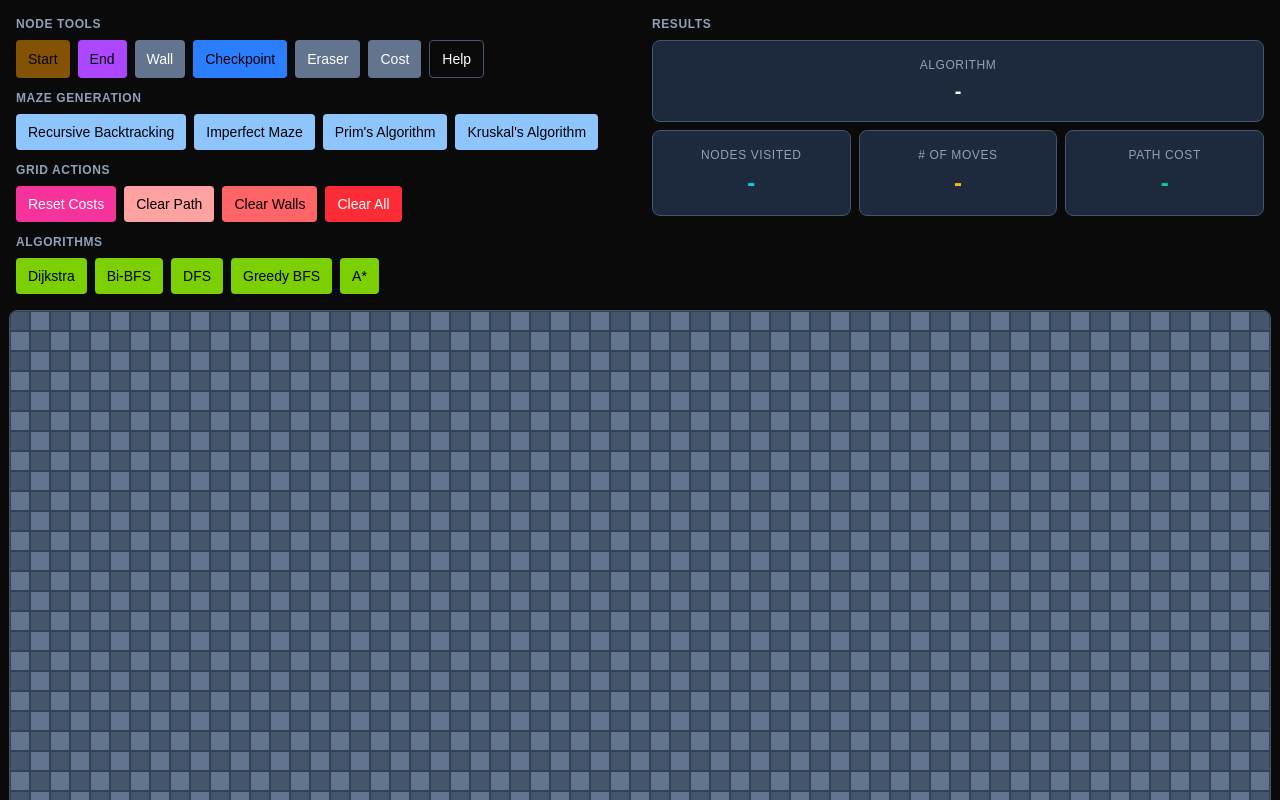
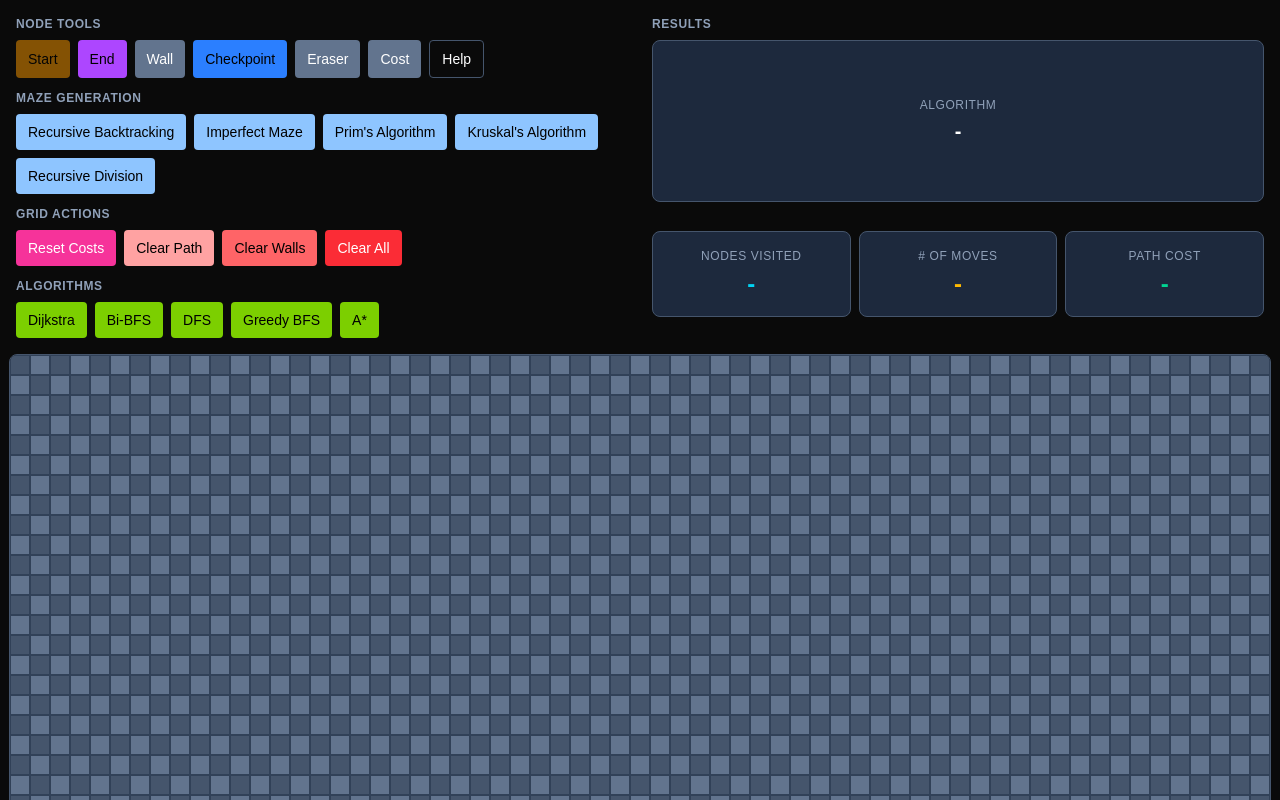
Before and after one commit to omarabdiwali/pathfinding-visualizer, a Next.js app: page / in a window 1280 px wide. Shown: the top 800 px of the page. Built offline with nearby package versions, Linux system fonts and the light colour scheme.

Commit message:
added recursive division, better class generation

```diff
--- /dev/null
+++ b/algorithms/maze/recursiveDivision.js
@@ -0,0 +1,64 @@
+import { changeElColor, clearGrid, continueRunning, sleep, WALL } from "../utils/constants";
+
+const getRandom = (lower, upper) => {
+    if (lower >= upper) return lower;
+    const randomUpper = upper - lower + 1;
+    let random = Math.floor(Math.random() * randomUpper) + lower;
+
+    if (lower % 2 == 0) {
+        random = random % 2 == 0 ? random : random + 1;
+    } else {
+        random = random % 2 != 0 ? random : random + 1;
+    }
+
+    return random > upper ? random - 2 : random;
+};
+
+const recursion = async (r1, r2, c1, c2, orientation, totalWidth) => {
+    if (!continueRunning) return;
+    if (r2 < r1 || c2 < c1) return;
+    if (r2 - r1 < 2 || c2 - c1 < 2) return;
+
+    if (orientation === 'h') {
+        const currentRow = getRandom(r1 + 1, r2 - 1);
+        const passageCol = getRandom(c1 + 1, c2 - 1);
+        const passageColEven = passageCol % 2 === 0 ? passageCol : passageCol + 1;
+
+        for (let x = c1; x <= c2; x++) {
+            if (x !== passageColEven) {
+                const pos = currentRow * totalWidth + x;
+                changeElColor(pos, WALL);
+                await sleep(3);
+            }
+        }
+
+        const newOrientationTop = (currentRow - 1 - r1) > (c2 - c1) ? 'h' : 'v';
+        const newOrientationBot = (r2 - (currentRow + 1)) > (c2 - c1) ? 'h' : 'v';
+        await recursion(r1, currentRow - 1, c1, c2, newOrientationTop, totalWidth);
+        await recursion(currentRow + 1, r2, c1, c2, newOrientationBot, totalWidth);
+    }
+    else {
+        const currentCol = getRandom(c1 + 1, c2 - 1);
+        const passageRow = getRandom(r1 + 1, r2 - 1);
+        const passageRowEven = passageRow % 2 === 0 ? passageRow : passageRow + 1;
+
+        for (let y = r1; y <= r2; y++) {
+            if (y !== passageRowEven) {
+                const pos = y * totalWidth + currentCol;
+                changeElColor(pos, WALL);
+                await sleep(3);
+            }
+        }
+
+        const newOrientationLeft = (currentCol - 1 - c1) > (r2 - r1) ? 'v' : 'h';
+        const newOrientationRight = (c2 - (currentCol + 1)) > (r2 - r1) ? 'v' : 'h';
+        await recursion(r1, r2, c1, currentCol - 1, newOrientationLeft, totalWidth);
+        await recursion(r1, r2, currentCol + 1, c2, newOrientationRight, totalWidth);
+    }
+};
+
+export const recursiveDivision = async (width, height) => {
+    clearGrid(width, height, true, true);
+    const orientation = width > height ? 'v' : 'h';
+    await recursion(0, height - 1, 0, width - 1, orientation, width);
+};
--- a/algorithms/utils/HelpModal.js
+++ b/algorithms/utils/HelpModal.js
@@ -40,7 +40,9 @@ const helpSections = {
     **Prim's Algorithm**
     Begins with a single cell and grows the maze by randomly adding frontier cells. Creates a more organic, branching maze with many short dead ends.
     **Kruskal's Algorithm**
-    Treats each cell as a separate set and randomly connects them by removing walls between disjoint sets. Results in a uniform, evenly distributed maze.`
+    Treats each cell as a separate set and randomly connects them by removing walls between disjoint sets. Results in a uniform, evenly distributed maze.
+    **Recursive Division**
+    Starts with an open grid and repeatedly divides it with walls containing random passages. Produces a structured maze with clear horizontal and vertical divisions.`
   },
   visualization: {
     tab: "Animation",
--- a/pages/index.js
+++ b/pages/index.js
@@ -11,13 +11,36 @@ import { aStar } from "@/algorithms/pathfinding/astar";
 import { recursiveBacktracking, imperfectMaze } from "@/algorithms/maze/recursiveBacktracking";
 import { primsAlgorithm } from "@/algorithms/maze/primsAlgorithm";
 import { kruskalsAlgorithm } from "@/algorithms/maze/kruskalsAlgorithm";
+import { recursiveDivision } from "@/algorithms/maze/recursiveDivision";
+
+const classes = {
+  maze: "px-3 py-2 rounded text-sm font-medium cursor-pointer transition-all text-black",
+  algorithms: "px-3 py-2 rounded text-sm font-medium cursor-pointer transition-all text-black",
+  nodes: "px-3 py-2 rounded text-sm font-medium transition-all",
+  stop: "px-4 py-2 rounded text-sm font-medium cursor-pointer hover:bg-red-800 bg-red-700 transition-all hover:scale-105 text-white animate-pulse",
+
+  nodeSelectedCl: 'opacity-50 cursor-not-allowed text-black',
+  nodeNormalCl: 'cursor-pointer hover:opacity-80 hover:scale-105 text-black',
+  nodeAltSelectedCl: 'bg-slate-700 cursor-not-allowed text-white',
+  nodeAltNormalCl: 'bg-slate-500 cursor-pointer hover:bg-slate-600 hover:scale-105 text-white',
+
+  mazeNormalCl: "hover:bg-blue-400 bg-blue-300 hover:scale-105 transition-all",
+  mazeSelectedCl: "bg-blue-400 opacity-50",
+
+  algorithmsNormalCl: "hover:bg-lime-600 bg-lime-500 hover:scale-105 transition-all",
+  algorithmsSelectedCl: "bg-lime-600 opacity-50",
+}
+
+const getGridActionsClass = (bgColor, textColor) => {
+  return `px-3 py-2 rounded text-sm font-medium cursor-pointer ${bgColor} transition-all hover:scale-105 text-${textColor}`
+}
 
 export default function Home() {
   const [startPos, setStartPos] = useState(null);
   const [endPos, setEndPos] = useState(null);
-  const [status, setStatus] = useState('start');
-  const [running, setRunning] = useState(false);
-  const [maze, setMaze] = useState(false);
+  const [tool, setTool] = useState('start');
+  const [running, setRunning] = useState(null);
+  const [maze, setMaze] = useState(null);
   const [lastOp, setLastOp] = useState("");
   const [checkpoints, setCheckpoints] = useState([]);
   const [result, setResult] = useState('');
@@ -33,13 +56,25 @@ export default function Home() {
   const gridRef = useRef(null);
   const intervalRef = useRef(null);
 
+  const getActiveButtonClass = (variable, target) => {
+    if (variable == 'maze') {
+      return maze == target ? classes.mazeSelectedCl : classes.mazeNormalCl;
+    } else if (variable == 'algorithms') {
+      return running == target ? classes.algorithmsSelectedCl : classes.algorithmsNormalCl;
+    } else if (variable == 'tool' || variable == 'tool-alt') {
+      const normal = variable == 'tool' ? classes.nodeNormalCl : classes.nodeAltNormalCl;
+      const selected = variable == 'tool' ? classes.nodeSelectedCl : classes.nodeAltSelectedCl;
+      return tool == target ? selected : normal;
+    }
+  }
+
   const onHoldDown = () => {
-    if (intervalRef.current || running || (status != 'wall' && status != 'eraser')) return;
+    if (intervalRef.current || running || (tool != 'wall' && tool != 'eraser')) return;
     intervalRef.current = true;
   }
 
   const onMove = (e) => {
-    if (!intervalRef.current || running || (status != 'wall' && status != 'eraser')) return;
+    if (!intervalRef.current || running || (tool != 'wall' && tool != 'eraser')) return;
     clickSquare(e);
   }
 
@@ -61,7 +96,7 @@ export default function Home() {
     stopFocused();
     updateRunning(true);
     setResult('');
-    setRunning(true);
+    setRunning(algo);
 
     const positions = [startPos, ...checkpoints, endPos];
     const func = algo == 'dijkstra' ? dijkstraAlgorithm : algo == 'bi' ? biDirectionalBFS
@@ -69,21 +104,22 @@ export default function Home() {
 
     func(positions, width, height, costs).then(res => {
       setResult(res);
-      setRunning(false);
+      setRunning(null);
       setLastOp('algorithm');
     });
   }
 
-  const generateMaze = async (algo) => {
+  const generateMaze = (algo) => {
     if (running || maze) return;
 
     stopFocused();
     updateRunning(true);
-    setMaze(true);
+    setMaze(algo);
 
-    const func = algo == 'imperfect' ? imperfectMaze : algo == 'prims' ? primsAlgorithm : algo == 'kruskals' ? kruskalsAlgorithm : recursiveBacktracking;
+    const func = algo == 'imperfect' ? imperfectMaze : algo == 'prims' ? primsAlgorithm
+    : algo == 'kruskals' ? kruskalsAlgorithm : algo == 'division' ? recursiveDivision : recursiveBacktracking;
     func(width, height).then(() => {
-      setMaze(false);
+      setMaze(null);
       setLastOp("maze");
     })
   }
@@ -139,7 +175,7 @@ export default function Home() {
   const stopRunning = () => {
     if (!running) return;
     updateRunning(false);
-    setRunning(false);
+    setRunning(null);
   }
 
   const clickSquare = (e) => {
@@ -150,7 +186,7 @@ export default function Home() {
     let el = e.target.id == '' ? e.target.parentElement : e.target;
     let newPos = parseInt(el.id);
 
-    if (status == 'start') {
+    if (tool == 'start') {
       if (startPos == newPos) return;
 
       if (startPos != null) {
@@ -174,7 +210,7 @@ export default function Home() {
       }
       setStartPos(newPos);
     }
-    else if (status == 'end') {
+    else if (tool == 'end') {
       if (endPos == newPos) return;
 
       if (endPos != null) {
@@ -198,8 +234,8 @@ export default function Home() {
       }
       setEndPos(newPos);
     }
-    else if (status == 'wall' || status == 'eraser') {
-      const newNode = status == 'wall' ? WALL : newPos % 2 == 0 ? EMPTY_EVEN : EMPTY_ODD;
+    else if (tool == 'wall' || tool == 'eraser') {
+      const newNode = tool == 'wall' ? WALL : newPos % 2 == 0 ? EMPTY_EVEN : EMPTY_ODD;
 
       if (startPos == newPos) {
         el.classList.replace(START, newNode);
@@ -220,7 +256,7 @@ export default function Home() {
         el.classList.add(newNode);
       }
     }
-    else if (status == 'checkpoint') {
+    else if (tool == 'checkpoint') {
       if (checkpoints.includes(newPos)) return;
 
       if (newPos == startPos) {
@@ -238,7 +274,7 @@ export default function Home() {
       prev.push(newPos);
       setCheckpoints(prev);
     }
-    else if (status == 'changeCost') {
+    else if (tool == 'changeCost') {
       if (el.classList.contains(WALL)) return;
       if (focused == newPos) {
         stopFocused();
@@ -263,10 +299,10 @@ export default function Home() {
     }
   }
 
-  const changeStatus = (value) => {
-    if (status == value) return;
+  const changeTool = (value) => {
+    if (tool == value) return;
     stopFocused();
-    setStatus(value);
+    setTool(value);
   }
 
   useEffect(() => {
@@ -288,7 +324,7 @@ export default function Home() {
 
         updateRunning(false);
 
-        setRunning(false);
+        setRunning(null);
         setStartPos(null);
         setEndPos(null);
         setCheckpoints([]);
@@ -333,45 +369,15 @@ export default function Home() {
           <div>
             <p className="text-xs uppercase tracking-wider text-slate-400 mb-2 font-semibold">Node Tools</p>
             <div className="flex flex-wrap gap-2">
-              <button
-                onClick={() => changeStatus('start')}
-                className={`px-3 py-2 rounded text-sm font-medium transition-all ${status === 'start' ? 'opacity-50 cursor-not-allowed' : 'cursor-pointer hover:opacity-80 hover:scale-105'} ${START} text-black`}
-              >
-                Start
-              </button>
-              <button
-                onClick={() => changeStatus('end')}
-                className={`px-3 py-2 rounded text-sm font-medium transition-all ${status === 'end' ? 'opacity-50 cursor-not-allowed' : 'cursor-pointer hover:opacity-80 hover:scale-105'} ${END} text-black`}
-              >
-                End
-              </button>
-              <button
-                onClick={() => changeStatus('wall')}
-                className={`px-3 py-2 rounded text-sm font-medium transition-all ${status === 'wall' ? 'bg-slate-700 cursor-not-allowed' : 'bg-slate-500 cursor-pointer hover:bg-slate-600 hover:scale-105'} text-white`}
-              >
-                Wall
-              </button>
-              <button
-                onClick={() => changeStatus('checkpoint')}
-                className={`px-3 py-2 rounded text-sm font-medium transition-all ${status === 'checkpoint' ? 'opacity-50 cursor-not-allowed' : 'cursor-pointer hover:opacity-80 hover:scale-105'} ${POINT} text-black`}
-              >
-                Checkpoint
-              </button>
-              <button
-                onClick={() => changeStatus('eraser')}
-                className={`px-3 py-2 rounded text-sm font-medium transition-all ${status === 'eraser' ? 'bg-slate-700 cursor-not-allowed' : 'bg-slate-500 cursor-pointer hover:bg-slate-600 hover:scale-105'} text-white`}
-              >
-                Eraser
-              </button>
-              <button
-                onClick={() => changeStatus('changeCost')}
-                className={`px-3 py-2 rounded text-sm font-medium transition-all ${status === 'changeCost' ? 'bg-slate-700 cursor-not-allowed' : 'bg-slate-500 cursor-pointer hover:bg-slate-600 hover:scale-105'} text-white`}
-              >
-                Cost
-              </button>
+              <button onClick={() => changeTool('start')} className={`${START} ${classes.nodes} ${getActiveButtonClass('tool', 'start')}`}>Start</button>
+              <button onClick={() => changeTool('end')} className={`${END} ${classes.nodes} ${getActiveButtonClass('tool', 'end')}`}>End</button>
+              <button onClick={() => changeTool('wall')} className={`${classes.nodes} ${getActiveButtonClass('tool-alt', 'wall')}`}>Wall</button>
+              <button onClick={() => changeTool('checkpoint')} className={`${POINT} ${classes.nodes} ${getActiveButtonClass('tool', 'checkpoint')}`}>Checkpoint</button>
+              <button onClick={() => changeTool('eraser')} className={`${classes.nodes} ${getActiveButtonClass('tool-alt', 'eraser')}`}>Eraser</button>
+              <button onClick={() => changeTool('changeCost')} className={`${classes.nodes} ${getActiveButtonClass('tool-alt', 'changeCost')}`}>Cost</button>
               <button
                 onClick={() => setShowHelp(true)}
-                className={`px-3 py-2 rounded text-sm font-medium transition-all bg-transparent border border-slate-600 hover:scale-105 text-white cursor-pointer`}
+                className={`${classes.nodes} bg-transparent border border-slate-600 hover:scale-105 text-white cursor-pointer`}
               >
                 Help
               </button>
@@ -382,67 +388,43 @@ export default function Home() {
             <p className="text-xs uppercase tracking-wider text-slate-400 mb-2 font-semibold">Maze Generation</p>
             <div className="flex flex-wrap gap-2">
               <button
-                onClick={() => generateMaze('recursive')}
-                className="px-3 py-2 rounded text-sm font-medium cursor-pointer hover:bg-blue-400 bg-blue-300 transition-all hover:scale-105 text-black"
+                onClick={() => generateMaze('recursive')} className={`${classes.maze} ${getActiveButtonClass('maze', 'recursive')}`}
               >
                 Recursive Backtracking
               </button>
               <button
-                onClick={() => generateMaze('imperfect')}
-                className="px-3 py-2 rounded text-sm font-medium cursor-pointer hover:bg-blue-400 bg-blue-300 transition-all hover:scale-105 text-black"
+                onClick={() => generateMaze('imperfect')} className={`${classes.maze} ${getActiveButtonClass('maze', 'imperfect')}`}
               >
                 Imperfect Maze
               </button>
               <button
-                onClick={() => generateMaze('prims')}
-                className="px-3 py-2 rounded text-sm font-medium cursor-pointer hover:bg-blue-400 bg-blue-300 transition-all hover:scale-105 text-black"
+                onClick={() => generateMaze('prims')} className={`${classes.maze} ${getActiveButtonClass('maze', 'prims')}`}
               >
                 Prim&#39;s Algorithm
               </button>
               <button
-                onClick={() => generateMaze('kruskals')}
-                className="px-3 py-2 rounded text-sm font-medium cursor-pointer hover:bg-blue-400 bg-blue-300 transition-all hover:scale-105 text-black"
+                onClick={() => generateMaze('kruskals')} className={`${classes.maze} ${getActiveButtonClass('maze', 'kruskals')}`}
               >
                 Kruskal&#39;s Algorithm
               </button>
-              {maze && (
-                <button
-                  onClick={stopMaze}
-                  className="px-4 py-2 rounded text-sm font-medium cursor-pointer hover:bg-red-800 bg-red-700 transition-all hover:scale-105 text-white animate-pulse"
-                >
-                  Stop
-                </button>
-              )}
+              <button
+                onClick={() => generateMaze('division')} className={`${classes.maze} ${getActiveButtonClass('maze', 'division')}`}
+              >
+                Recursive Division
+              </button>
             </div>
           </div>
 
           <div>
             <p className="text-xs uppercase tracking-wider text-slate-400 mb-2 font-semibold">Grid Actions</p>
             <div className="flex flex-wrap gap-2">
-              <button
-                onClick={() => setCosts({})}
-                className="px-3 py-2 rounded text-sm font-medium cursor-pointer hover:bg-pink-600 bg-pink-500 transition-all hover:scale-105 text-white"
-              >
-                Reset Costs
-              </button>
-              <button
-                onClick={() => !running && clearGrid(width, height, true)}
-                className="px-3 py-2 rounded text-sm font-medium cursor-pointer hover:bg-red-400 bg-red-300 transition-all hover:scale-105 text-black"
-              >
-                Clear Path
-              </button>
-              <button
-                onClick={clearAllWalls}
-                className="px-3 py-2 rounded text-sm font-medium cursor-pointer hover:bg-red-500 bg-red-400 transition-all hover:scale-105 text-black"
-              >
-                Clear Walls
-              </button>
-              <button
-                onClick={clearCompleteGrid}
-                className="px-3 py-2 rounded text-sm font-medium cursor-pointer hover:bg-red-600 bg-red-500 transition-all hover:scale-105 text-white"
-              >
-                Clear All
-              </button>
+              <button onClick={() => setCosts({})} className={getGridActionsClass('bg-pink-500', 'white')}>Reset Costs</button>
+              <button onClick={() => !running && clearGrid(width, height, true)} className={getGridActionsClass('bg-red-300', 'black')}>Clear Path</button>
+              <button onClick={clearAllWalls} className={getGridActionsClass('bg-red-400', 'black')}>Clear Walls</button>
+              <button onClick={clearCompleteGrid} className={getGridActionsClass('bg-red-500', 'white')}>Clear All</button>
+              {(maze || running) && (
+                <button onClick={maze ? stopMaze : stopRunning} className={classes.stop}>Stop</button>
+              )}
             </div>
           </div>
 
@@ -450,57 +432,44 @@ export default function Home() {
             <p className="text-xs uppercase tracking-wider text-slate-400 mb-2 font-semibold">Algorithms</p>
             <div className="flex flex-wrap gap-2">
               <button
-                onClick={() => runAlgorithm('dijkstra')}
-                className="px-3 py-2 rounded text-sm font-medium cursor-pointer hover:bg-lime-600 bg-lime-500 transition-all hover:scale-105 text-black"
+                onClick={() => runAlgorithm('dijkstra')} className={`${classes.algorithms} ${getActiveButtonClass('algorithms', 'dijkstra')}`}
               >
                 Dijkstra
               </button>
               <button
-                onClick={() => runAlgorithm('bi')}
-                className="px-3 py-2 rounded text-sm font-medium cursor-pointer hover:bg-lime-600 bg-lime-500 transition-all hover:scale-105 text-black"
+                onClick={() => runAlgorithm('bi')} className={`${classes.algorithms} ${getActiveButtonClass('algorithms', 'bi')}`}
               >
                 Bi-BFS
               </button>
               <button
-                onClick={() => runAlgorithm('dfs')}
-                className="px-3 py-2 rounded text-sm font-medium cursor-pointer hover:bg-lime-600 bg-lime-500 transition-all hover:scale-105 text-black"
+                onClick={() => runAlgorithm('dfs')} className={`${classes.algorithms} ${getActiveButtonClass('algorithms', 'dfs')}`}
               >
                 DFS
               </button>
               <button
-                onClick={() => runAlgorithm('greedy')}
-                className="px-3 py-2 rounded text-sm font-medium cursor-pointer hover:bg-lime-600 bg-lime-500 transition-all hover:scale-105 text-black"
+                onClick={() => runAlgorithm('greedy')} className={`${classes.algorithms} ${getActiveButtonClass('algorithms', 'greedy')}`}
               >
                 Greedy BFS
               </button>
               <button
-                onClick={() => runAlgorithm('aStar')}
-                className="px-3 py-2 rounded text-sm font-medium cursor-pointer hover:bg-lime-600 bg-lime-500 transition-all hover:scale-105 text-black"
+                onClick={() => runAlgorithm('aStar')} className={`${classes.algorithms} ${getActiveButtonClass('algorithms', 'aStar')}`}
               >
                 A*
               </button>
-              {running && (
-                <button
-                  onClick={stopRunning}
-                  className="px-4 py-2 rounded text-sm font-medium cursor-pointer hover:bg-red-800 bg-red-700 transition-all hover:scale-105 text-white animate-pulse"
-                >
-                  Stop
-                </button>
-              )}
             </div>
           </div>
         </div>
 
         <div className="flex-1 flex flex-col space-y-2 mt-4 lg:mt-0">
           <p className="text-xs uppercase tracking-wider text-slate-400 font-semibold">Results</p>
-
-          <div className="bg-slate-800 border border-slate-600 rounded-lg p-4 text-center">
+          <div className="bg-slate-800 content-center flex-1 border border-slate-600 rounded-lg p-4 text-center">
             <p className="text-xs uppercase tracking-wider text-slate-400 mb-1">Algorithm</p>
             <p className="text-xl font-bold text-white">
               {result?.algorithm || '-'}
             </p>
           </div>
 
+          <div className="flex-1 content-center">
           {result?.pathExists === false ? (
             <div className="bg-red-900/40 border border-red-500/50 rounded-lg p-6 text-center">
               <p className="text-lg font-semibold text-red-400">
@@ -534,15 +503,13 @@ export default function Home() {
               </div>
             </div>
           )}
+          </div>
         </div>
       </div>
 
       <center>
         <div
-          onMouseDown={onHoldDown}
-          onMouseUp={onRelease}
-          onMouseLeave={onRelease}
-          onMouseMove={onMove}
+          onMouseDown={onHoldDown} onMouseUp={onRelease} onMouseLeave={onRelease} onMouseMove={onMove}
           ref={gridRef}
           id="grid"
           className="border border-slate-600 rounded-lg overflow-hidden inline-block"
```
Also changed, not shown: 1 other file (tests, documents, lock files or other folders).
